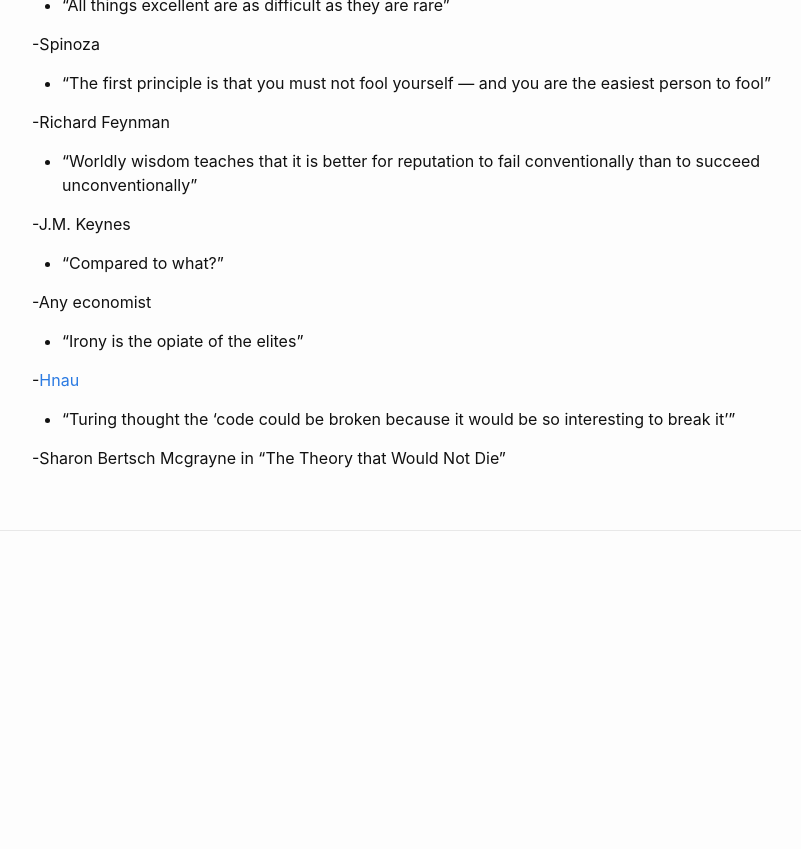
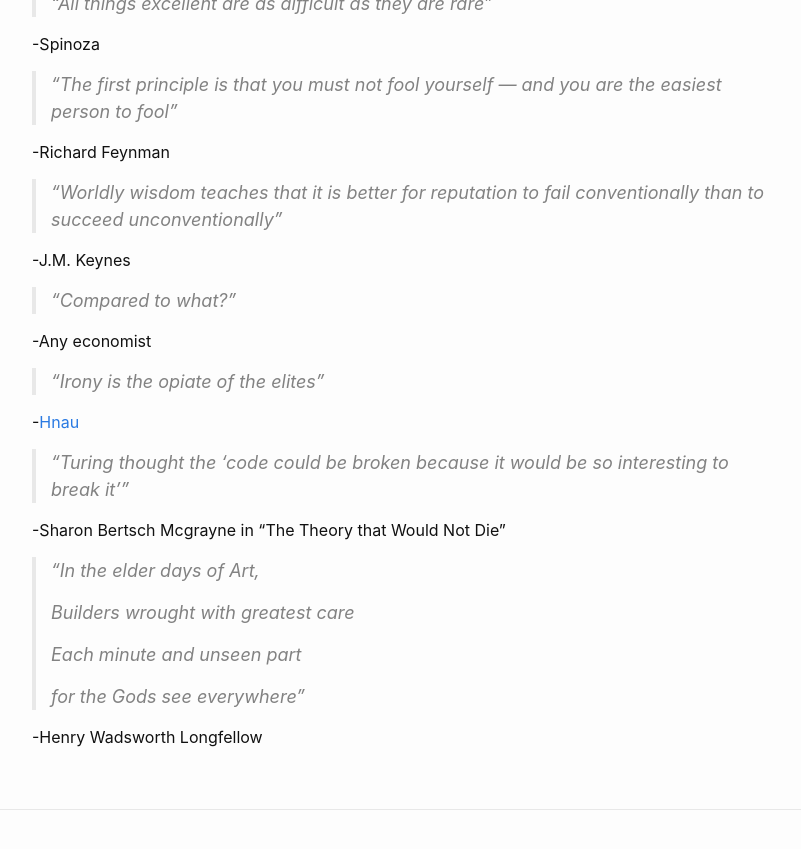
Before and after one commit to riley-wilson/rw_blog, a Jekyll site: the page built from quotes.markdown, in a window 1280 px wide and 900 px high, scrolled down 871 px. Shown: the top 849 px of the window, without its empty margins (238-1039 px from the left). Built offline with Jekyll 4.4.1, drawn with Linux system fonts in a browser that asks for light colours; before the commit the page ends 1492 px from its top, so only the background shows below that; some of the changed text lies outside the part shown.

Commit message:
Longfellow quote

```diff
--- a/quotes.markdown
+++ b/quotes.markdown
@@ -4,56 +4,65 @@ title: Quotes
 permalink: /quotes/
 ---
 
-An idea unabashedly lifted from [Paul Graham](http://www.paulgraham.com/quo.html).
 
-* "It is a safe rule to apply that, when a mathematical or philosophical author writes with a misty profundity, he is talking nonsense."
+>"It is a safe rule to apply that, when a mathematical or philosophical author writes with a misty profundity, he is talking nonsense."
 
 -A.N. Whitehead
 
-* "That's like asking me 'if a frog was a number, would it be divisible?'"
+>"That's like asking me 'if a frog was a number, would it be divisible?'"
 
 -Tyler Burge
 
-* “To get an education, you’re probably going to have to fight against the institution that you find yourself in — no matter how prestigious it may be. (in fact, the more prestigious the school, the more you’ll probably have to push).”
+>“To get an education, you’re probably going to have to fight against the institution that you find yourself in — no matter how prestigious it may be. (in fact, the more prestigious the school, the more you’ll probably have to push).”
 
 -Mark Edmundsom
 
-* "You should bleed [when writing a thesis]"
+>"You should bleed [when writing a thesis]"
 
 -Mark Halpern
 
-* “One of the paradoxes of advice seems to be that those most likely to be asked for it are least likely to have taken anyone else’s”
+>“One of the paradoxes of advice seems to be that those most likely to be asked for it are least likely to have taken anyone else’s”
 
 -Agnes Callard
 
-* “[She’s] not so pretty so as to be morally deformed by it”
+>“[She’s] not so pretty so as to be morally deformed by it”
 
 -Jonathan Franzen
 
-* “No, he is not tactful; yet, have you ever noticed that there are people who do things which are most indelicate, and yet at the same time—beautiful?”
+>“No, he is not tactful; yet, have you ever noticed that there are people who do things which are most indelicate, and yet at the same time—beautiful?”
 
 -E.M. Forster
 
-* “All things excellent are as difficult as they are rare”
+>“All things excellent are as difficult as they are rare”
 
 -Spinoza
 
-* “The first principle is that you must not fool yourself — and you are the easiest person to fool”
+>“The first principle is that you must not fool yourself — and you are the easiest person to fool”
 
 -Richard Feynman
 
-* “Worldly wisdom teaches that it is better for reputation to fail conventionally than to succeed unconventionally”
+>“Worldly wisdom teaches that it is better for reputation to fail conventionally than to succeed unconventionally”
 
 -J.M. Keynes
 
-* “Compared to what?”
+>“Compared to what?”
 
 -Any economist
 
-* "Irony is the opiate of the elites"
+>"Irony is the opiate of the elites"
 
 -[Hnau](https://putanumonit.com/2021/02/22/above-the-narrative/#comment-58233)
 
-* "Turing thought the 'code could be broken because it would be so interesting to break it'"
+>"Turing thought the 'code could be broken because it would be so interesting to break it'"
 
 -Sharon Bertsch Mcgrayne in "The Theory that Would Not Die"
+
+>"In the elder days of Art,
+>
+Builders wrought with greatest care
+>
+>Each minute and unseen part
+>
+>for the Gods see everywhere"
+
+-Henry Wadsworth Longfellow
```
